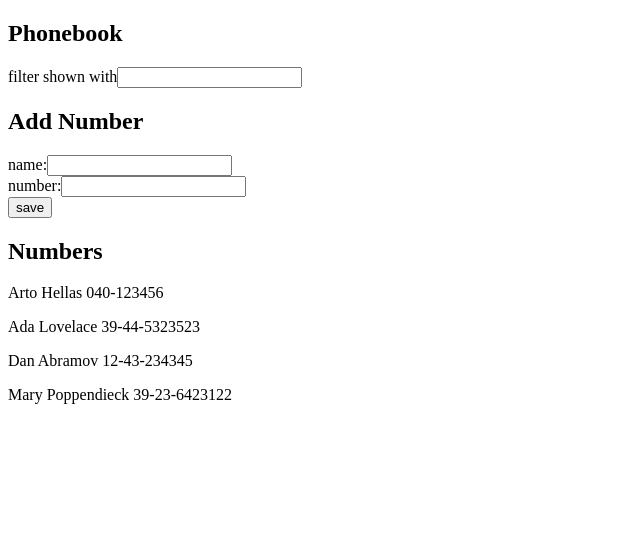
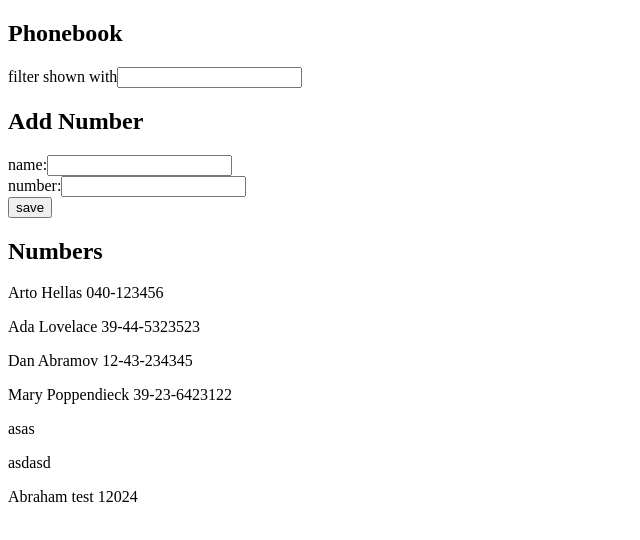
Before and after one commit to CabreraDFall/full-stack-open-2024, a React (Vite) app in the folder part2/thePhonebook/: page / in a window 1280 px wide. Shown: the top 540 px of the page, without its empty margins (0-640 px from the left). Built offline with nearby package versions, Linux system fonts and the light colour scheme; data requests are answered from the project's data file.

Commit message:
Part 2.12

```diff
--- /dev/null
+++ b/part2/thePhonebook/db.json
@@ -0,0 +1,39 @@
+{
+  "persons": [
+    {
+      "name": "Arto Hellas",
+      "number": "040-123456",
+      "id": 1
+    },
+    {
+      "name": "Ada Lovelace",
+      "number": "39-44-5323523",
+      "id": 2
+    },
+    {
+      "name": "Dan Abramov",
+      "number": "12-43-234345",
+      "id": 3
+    },
+    {
+      "name": "Mary Poppendieck",
+      "number": "39-23-6423122",
+      "id": 4
+    },
+    {
+      "id": 5,
+      "name": "asas",
+      "number": ""
+    },
+    {
+      "id": 6,
+      "name": "asdasd",
+      "number": ""
+    },
+    {
+      "id": 7,
+      "name": "Abraham test",
+      "number": "12024"
+    }
+  ]
+}
--- a/part2/thePhonebook/package.json
+++ b/part2/thePhonebook/package.json
@@ -7,9 +7,11 @@
     "dev": "vite",
     "build": "vite build",
     "lint": "eslint . --ext js,jsx --report-unused-disable-directives --max-warnings 0",
-    "preview": "vite preview"
+    "preview": "vite preview",
+    "server": "json-server -p3001 --watch db.json"
   },
   "dependencies": {
+    "axios": "^1.7.2",
     "react": "^18.2.0",
     "react-dom": "^18.2.0"
   },
@@ -21,6 +23,7 @@
     "eslint-plugin-react": "^7.34.1",
     "eslint-plugin-react-hooks": "^4.6.0",
     "eslint-plugin-react-refresh": "^0.4.6",
+    "json-server": "^1.0.0-beta.1",
     "vite": "^5.2.0"
   }
 }
--- a/part2/thePhonebook/src/components/Phonebook.jsx
+++ b/part2/thePhonebook/src/components/Phonebook.jsx
@@ -1,18 +1,22 @@
-import { useState } from "react";
+import { useState, useEffect } from "react";
 import PersonList from "./PersonList";
 import FilterNumber from "./FilterNumber";
 import PersonForm from "./PersonForm";
 
+import axios from "axios";
+
 const Phonebook = () => {
-  const [persons, setPersons] = useState([
-    { name: "Arto Hellas", number: "040-123456", id: 1 },
-    { name: "Ada Lovelace", number: "39-44-5323523", id: 2 },
-    { name: "Dan Abramov", number: "12-43-234345", id: 3 },
-    { name: "Mary Poppendieck", number: "39-23-6423122", id: 4 },
-  ]);
+  const [persons, setPersons] = useState([]);
   const [newName, setNewName] = useState("");
   const [newNumber, setNewNumber] = useState("");
   const [filter, setFilter] = useState("");
+
+  useEffect(() => {
+    axios.get("http://localhost:3001/persons").then((response) => {
+      setPersons(response.data);
+    });
+  }, []);
+  console.log("render", persons.length, "notes");
 
   const handleNewName = (event) => {
     setNewName(event.target.value);
@@ -41,6 +45,12 @@
       setPersons([...persons, perosonObject]);
       setNewName("");
       setNewNumber("");
+      axios
+        .post("http://localhost:3001/persons", perosonObject)
+        .then((response) => {
+          setPersons([...persons, response.data]);
+          setNewName("");
+        });
     } else {
       alert(`${newName} is already added to phonebook`);
     }
--- a/part2/thePhonebook/src/main.jsx
+++ b/part2/thePhonebook/src/main.jsx
@@ -1,9 +1,4 @@
-import React from "react";
 import ReactDOM from "react-dom/client";
 import App from "./App.jsx";
 
-ReactDOM.createRoot(document.getElementById("root")).render(
-  <React.StrictMode>
-    <App />
-  </React.StrictMode>
-);
+ReactDOM.createRoot(document.getElementById("root")).render(<App />);
```
Also changed, not shown: part2/thePhonebook/src/services/persons.js (added, +18 -0 lines), 1 other file (tests, documents, lock files or other folders).
